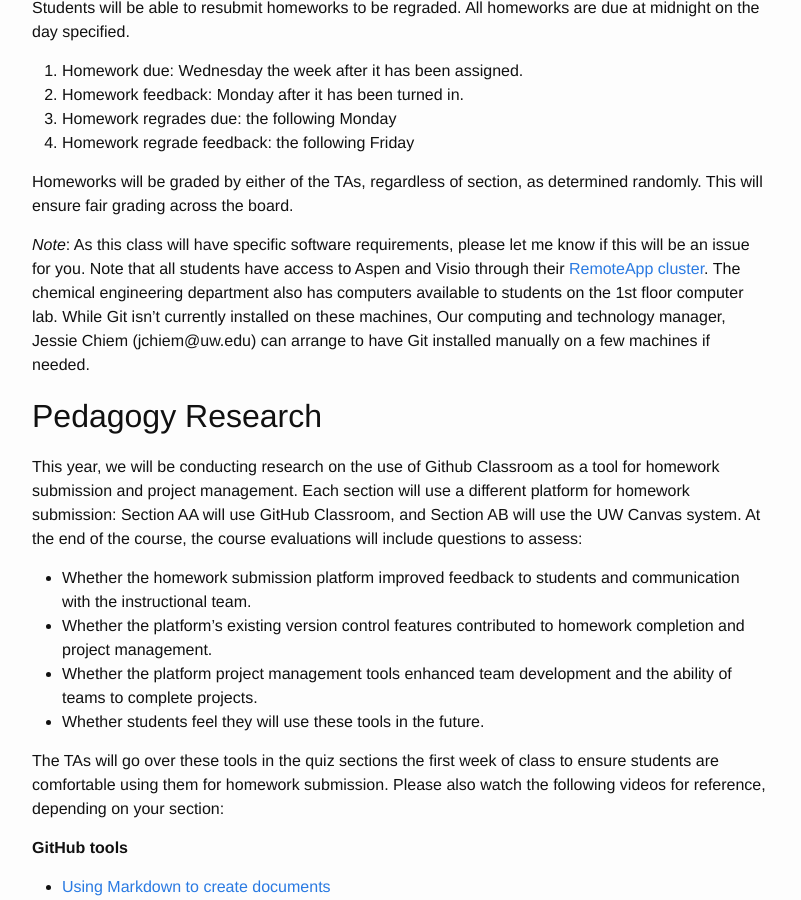
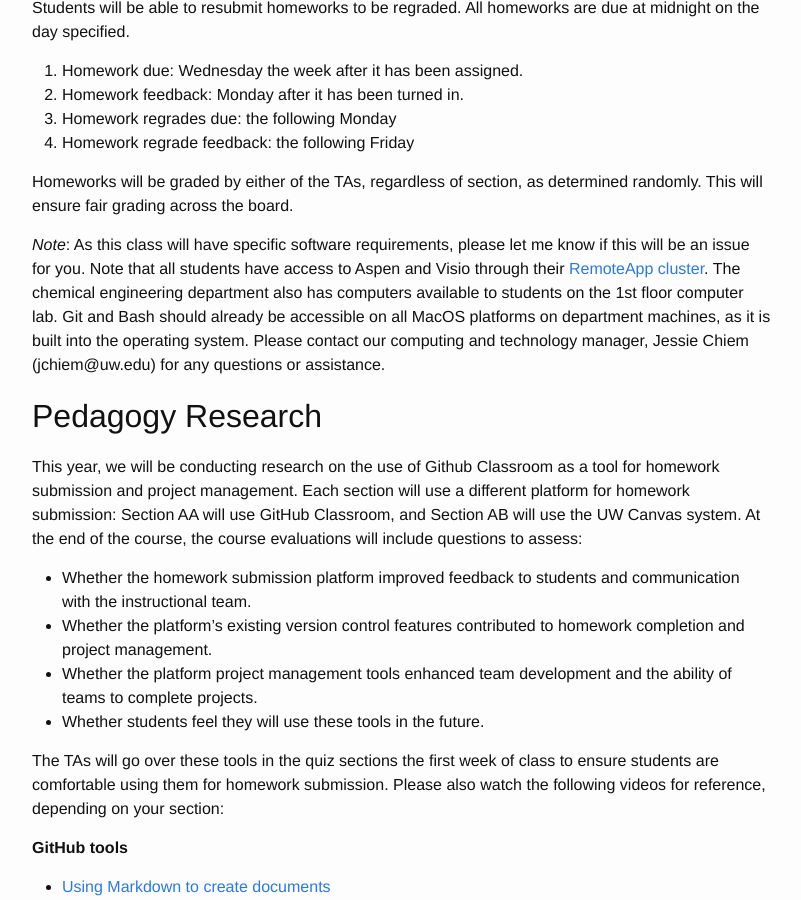
Before and after one commit to uw-cheme485/uw-cheme485.github.io, a Jekyll site: the page built from grading.md, in a window 1280 px wide and 900 px high, scrolled down 933 px. Shown: the whole window, without its empty margins (238-1039 px from the left). Built offline with Jekyll 4.4.1, drawn with Linux system fonts in a browser that asks for light colours.

Commit message:
Updated Git Bash info from Jessie.

```diff
--- a/grading.md
+++ b/grading.md
@@ -33,7 +33,7 @@ Students will be able to resubmit homeworks to be regraded. All homeworks are du
 
 Homeworks will be graded by either of the TAs, regardless of section, as determined randomly. This will ensure fair grading across the board.
 
-*Note*: As this class will have specific software requirements, please let me know if this will be an issue for you. Note that all students have access to Aspen and Visio through their [RemoteApp cluster](https://www.engr.washington.edu/mycoe/computing/studentresources/remoteapp.html). The chemical engineering department also has computers available to students on the 1st floor computer lab. While Git isn't currently installed on these machines, Our computing and technology manager, Jessie Chiem (jchiem@uw.edu) can arrange to have Git installed manually on a few machines if needed.
+*Note*: As this class will have specific software requirements, please let me know if this will be an issue for you. Note that all students have access to Aspen and Visio through their [RemoteApp cluster](https://www.engr.washington.edu/mycoe/computing/studentresources/remoteapp.html). The chemical engineering department also has computers available to students on the 1st floor computer lab. Git and Bash should already be accessible on all MacOS platforms on department machines, as it is built into the operating system. Please contact our computing and technology manager, Jessie Chiem (jchiem@uw.edu) for any questions or assistance.
 
 ## Pedagogy Research
 
```
